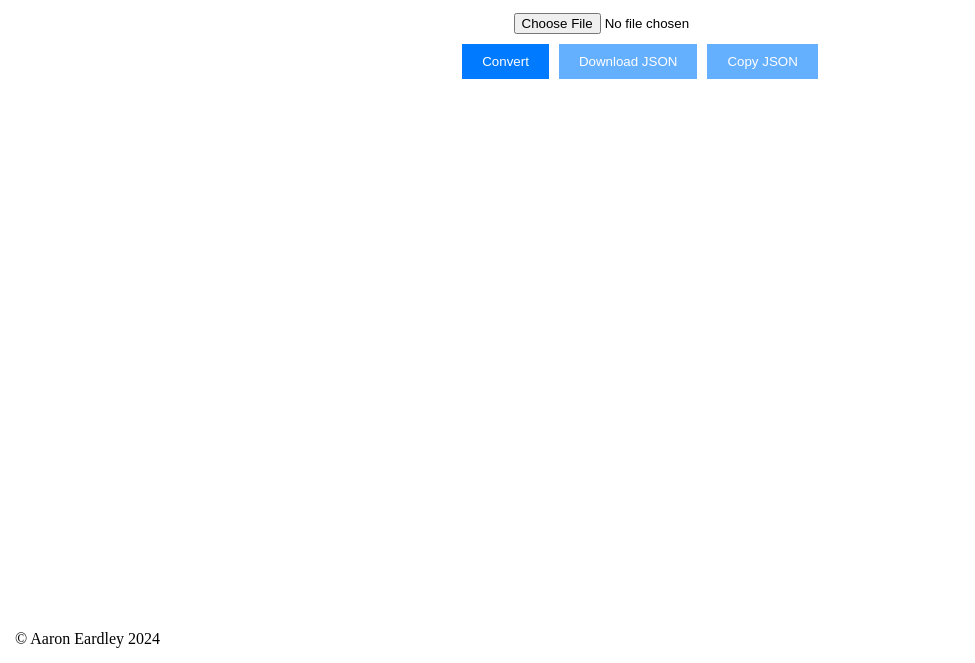
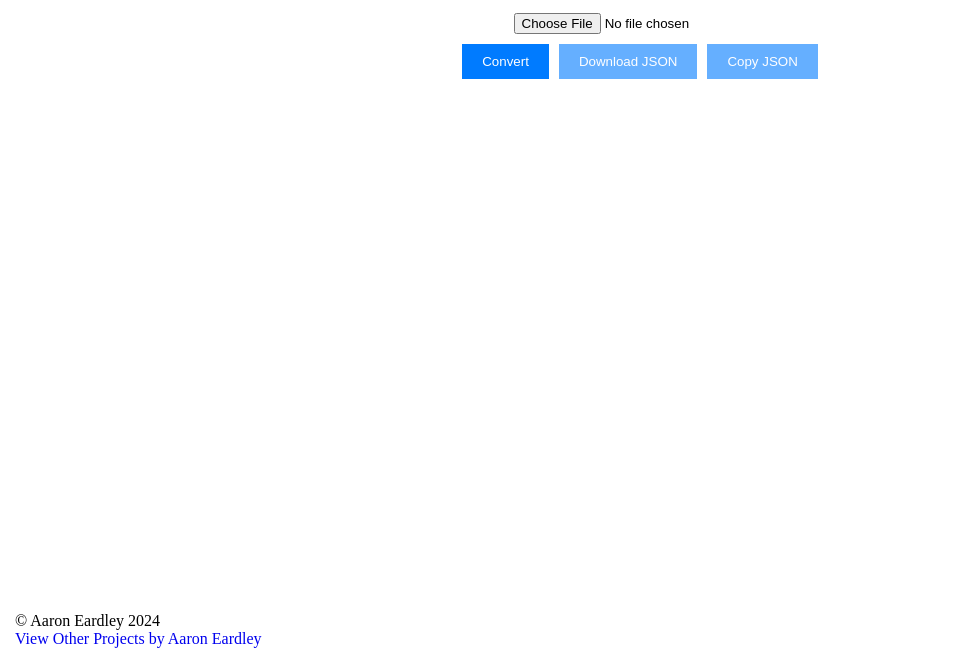
Before and after one commit to aaramour/json, a plain HTML site: page index.html in a window 1280 px wide. Shown: the part 137-800 px from the top of the page, without its empty margins (0-975 px from the left). Drawn offline with Linux system fonts and the light colour scheme.

Commit message:
added link to landing page

```diff
--- a/index.html
+++ b/index.html
@@ -23,7 +23,10 @@
       <button id="copyButton" onclick="copyToClipboard()" disabled>Copy JSON</button>
     </div>
     <div id="output"></div>
-    <div id="cr">© Aaron Eardley 2024</div>
+    <div id="cr">
+      <p>© Aaron Eardley 2024</p>
+      <a href="https://aaroneardley.github.io/">View Other Projects by Aaron Eardley</a>
+    </div>
   </div>
   <script src="script.js"></script>
 
--- a/styles.css
+++ b/styles.css
@@ -48,6 +48,12 @@ button:hover:not(:disabled) {
   bottom: 10px;
   font-size: 1rem;
   padding: 5px;
+  text-align: left;
+  margin-top: 0px;
+}
+
+#cr p {
+  margin-bottom: 0px;
 }
 
 .checkmark {
```
